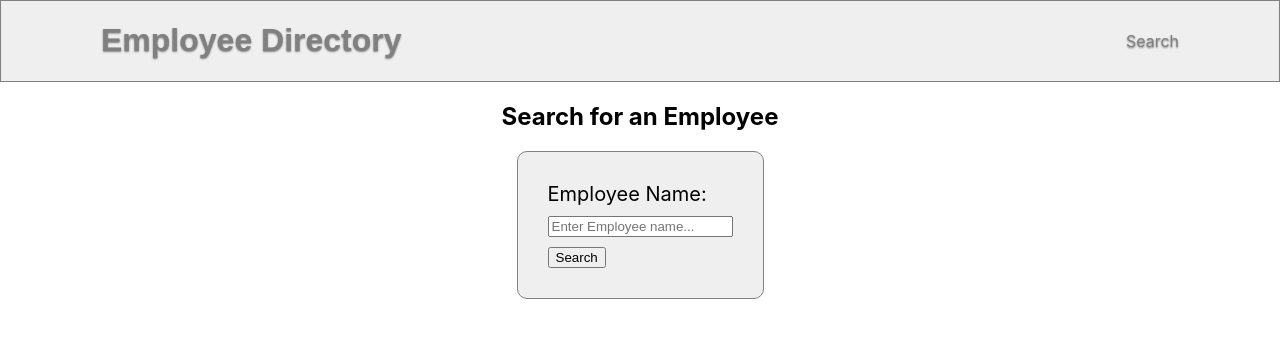
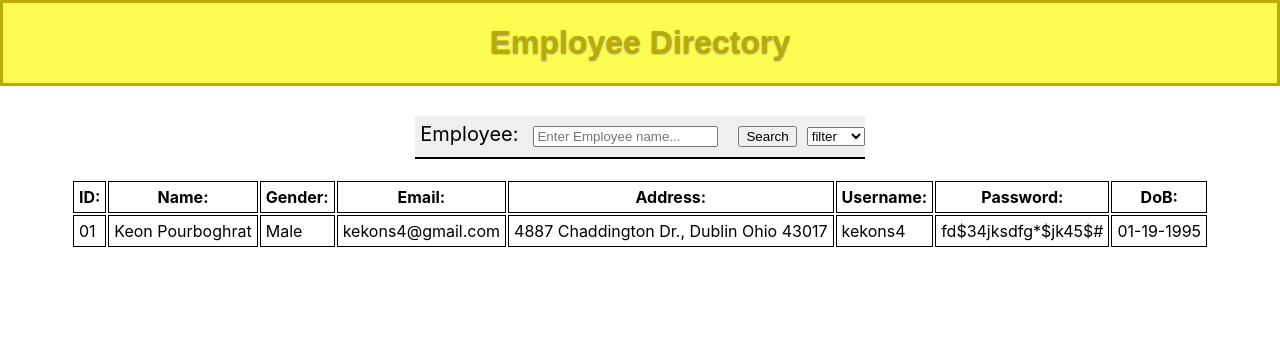
Before and after one commit to kekons4/employee-directory, a React (Create React App) app in the folder emp-dir/: page /search in a window 1280 px wide. Shown: the top 338 px of the page. Built offline with nearby package versions, Linux system fonts and the light colour scheme.

Commit message:
updates to the search styling and jsx html

```diff
--- a/emp-dir/src/App.js
+++ b/emp-dir/src/App.js
@@ -8,7 +8,8 @@ function App() {
   return (
     <Router>
       <Navbar/>
-      <Route exact path='/search' component={Search}/>
+      <Search/>
+      {/* <Route exact path='/search' component={Search}/> */}
     </Router>
   );
 }
--- a/emp-dir/src/components/Navbar.js
+++ b/emp-dir/src/components/Navbar.js
@@ -4,15 +4,18 @@ import './navbar.css';
 
 function Navbar() {
     return (
+        // <header>
+        //     <Link className="link-title" to='/'>
+        //         <h1>Employee Directory</h1>
+        //     </Link>
+        //     <nav className="link-container">
+        //         <Link className="link-item" to="/Search">
+        //             Search
+        //         </Link>
+        //     </nav>
+        // </header>
         <header>
-            <Link className="link-title" to='/'>
-                <h1>Employee Directory</h1>
-            </Link>
-            <nav className="link-container">
-                <Link className="link-item" to="/Search">
-                    Search
-                </Link>
-            </nav>
+            <h1>Employee Directory</h1>
         </header>
     );
 }
--- a/emp-dir/src/components/navbar.css
+++ b/emp-dir/src/components/navbar.css
@@ -2,10 +2,18 @@ header {
     display: flex;
     flex-direction: row;
     flex-wrap: nowrap;
-    justify-content: space-between;
+    justify-content: center;
     align-items: center;
-    border: 1px grey solid;
-    background-color: #efefef;
+    border: 3px rgb(185, 173, 4) solid;
+    background-color: rgb(252, 252, 80);
+}
+
+header h1 {
+    text-decoration: none;
+    font-family: sans-serif;
+    color: rgb(185, 173, 4);
+    /* margin-left: 100px; */
+    text-shadow: 0px 1px 2px grey;
 }
 
 .link-title {
--- a/emp-dir/src/components/pages/Search/Search.css
+++ b/emp-dir/src/components/pages/Search/Search.css
@@ -4,25 +4,34 @@
     flex-wrap: nowrap;
     justify-content: center;
     align-items: center;
+    padding: 10px;
 }
 
 form {
     display: flex;
-    flex-direction: column;
+    flex-direction: row;
     flex-wrap: nowrap;
-    justify-content: center;
-    align-items: flex-start;
-    border: 1px grey solid;
-    border-radius: 10px;
+    justify-content: space-between;
+    align-items: center;
+    margin-top: 20px;
+    border-bottom: 2px black solid;
     background-color: #efefef;
-    padding: 30px;
 }
 
 form label {
     font-size: 20px;
-    margin-bottom: 10px;
+    margin: 5px;
 }
 
 form input {
-    margin-bottom: 10px;
+    margin: 10px;
 }
+
+form button {
+    margin: 10px;
+}
+
+td, th, tr {
+    border: 1px black solid;
+    padding: 5px;
+}
--- a/emp-dir/src/components/pages/Search/Search.js
+++ b/emp-dir/src/components/pages/Search/Search.js
@@ -11,12 +11,41 @@ class Search extends React.Component {
     render() {
         return (
             <div className="container">
-                <h2>Search for an Employee</h2>
                 <form>
-                    <label htmlFor="search-input">Employee Name:</label>
-                    <input placeholder="Enter Employee name..."/>
-                    <button>Search</button>
+                    <div>
+                        <label htmlFor="search-input">Employee:</label>
+                        <input placeholder="Enter Employee name..."/>
+                        <button>Search</button>
+                    </div>
+                    <select>
+                        <option>filter</option>
+                        <option>Test 2</option>
+                    </select>
                 </form>
+                <br/>
+                <table>
+                    <tr>
+                        <th>ID:</th>
+                        <th>Name:</th>
+                        <th>Gender:</th>
+                        <th>Email:</th>
+                        <th>Address:</th>
+                        <th>Username:</th>
+                        <th>Password:</th>
+                        <th>DoB:</th>
+
+                    </tr>
+                    <tr>
+                        <td>01</td>
+                        <td>Keon Pourboghrat</td>
+                        <td>Male</td>
+                        <td>kekons4@gmail.com</td>
+                        <td>4887 Chaddington Dr., Dublin Ohio 43017</td>
+                        <td>kekons4</td>
+                        <td>fd$34jksdfg*$jk45$#</td>
+                        <td>01-19-1995</td>
+                    </tr>
+                </table>
             </div>
         );
     }
```
